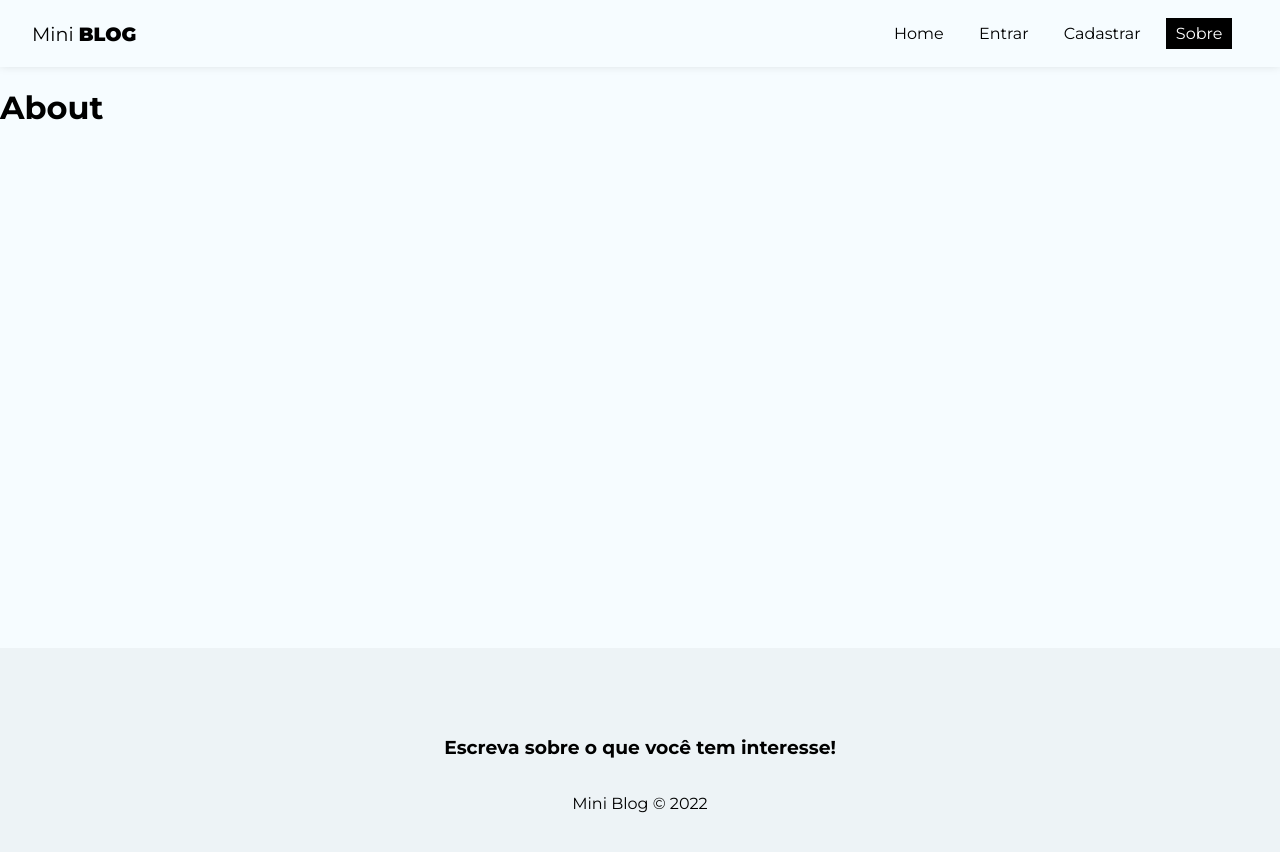
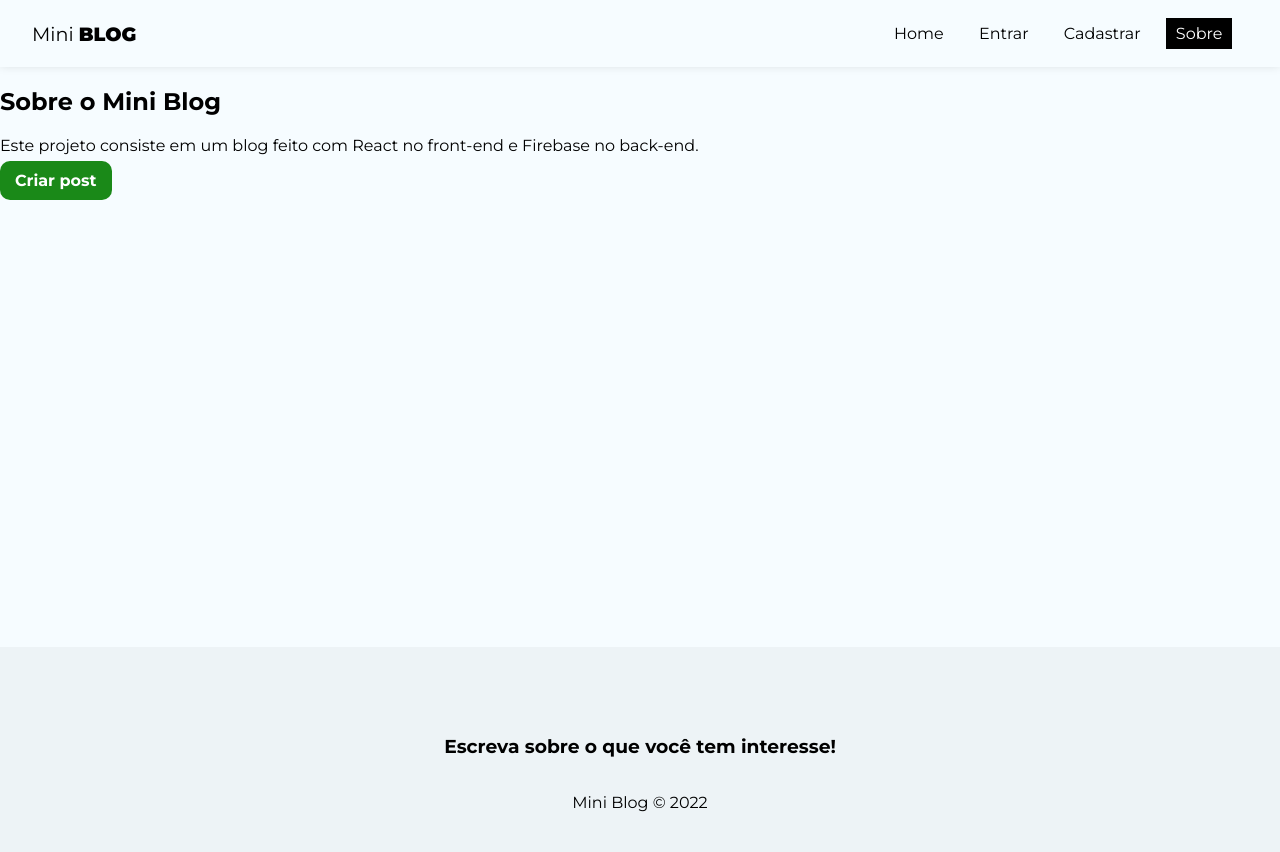
Before and after one commit to LucimaraSouzah/mini-blog, a React (Create React App) app: page /about in a window 1280 px wide. Shown: the top 852 px of the page. Built offline with nearby package versions, Linux system fonts and the light colour scheme.

Commit message:
Cria estrutura da página

```diff
--- a/src/pages/About/About.js
+++ b/src/pages/About/About.js
@@ -1,9 +1,19 @@
-import styles from './About.module.css'
+import styles from "./About.module.css";
+import { Link } from "react-router-dom";
 
 const About = () => {
   return (
-    <div>
-      <h1>About</h1>
+    <div className={styles.about}>
+      <h2>
+        Sobre o Mini <span>Blog</span>
+      </h2>
+      <p>
+        Este projeto consiste em um blog feito com React no front-end e Firebase
+        no back-end.
+      </p>
+      <Link to="/posts/create" className="btn">
+        Criar post
+      </Link>
     </div>
   );
 };
```
